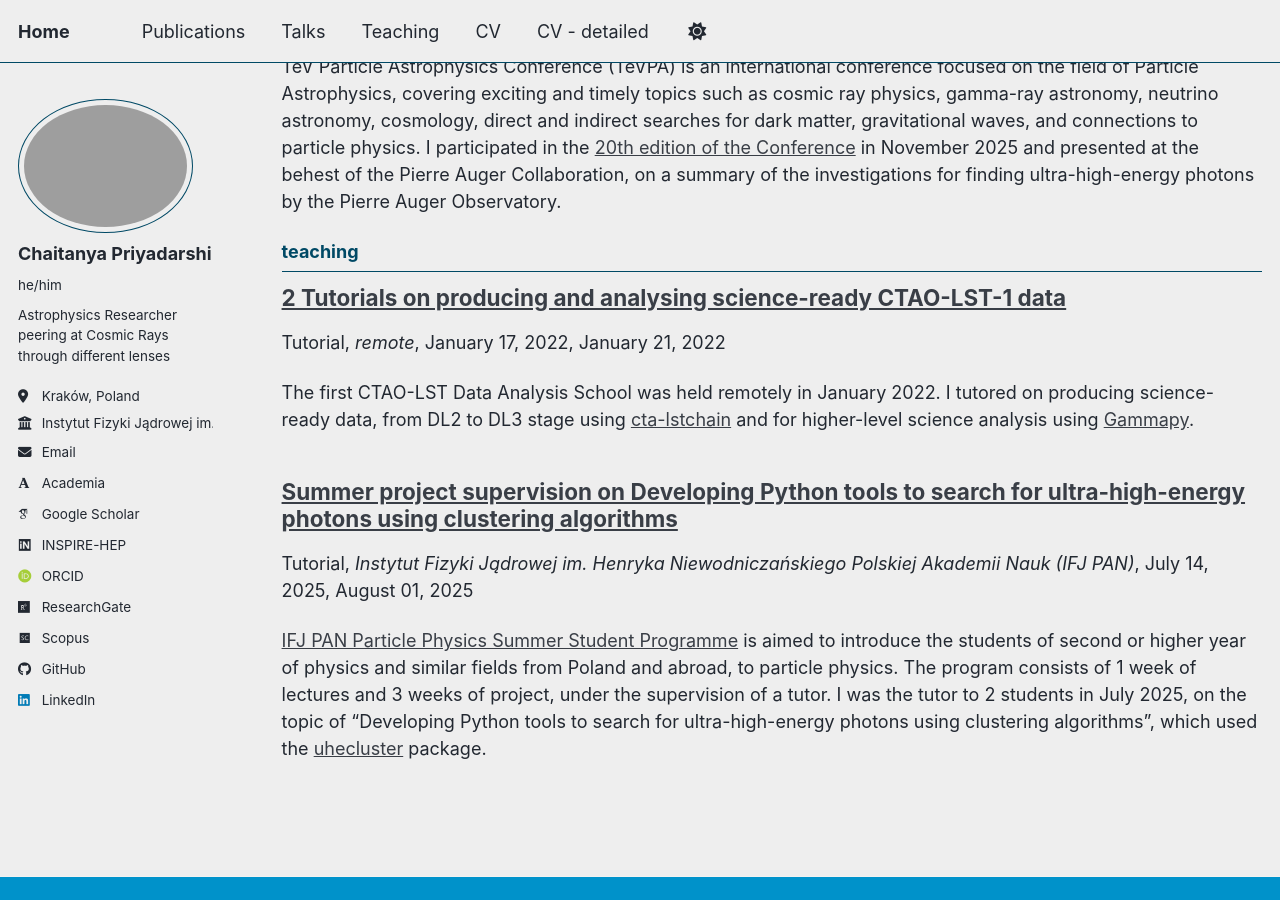
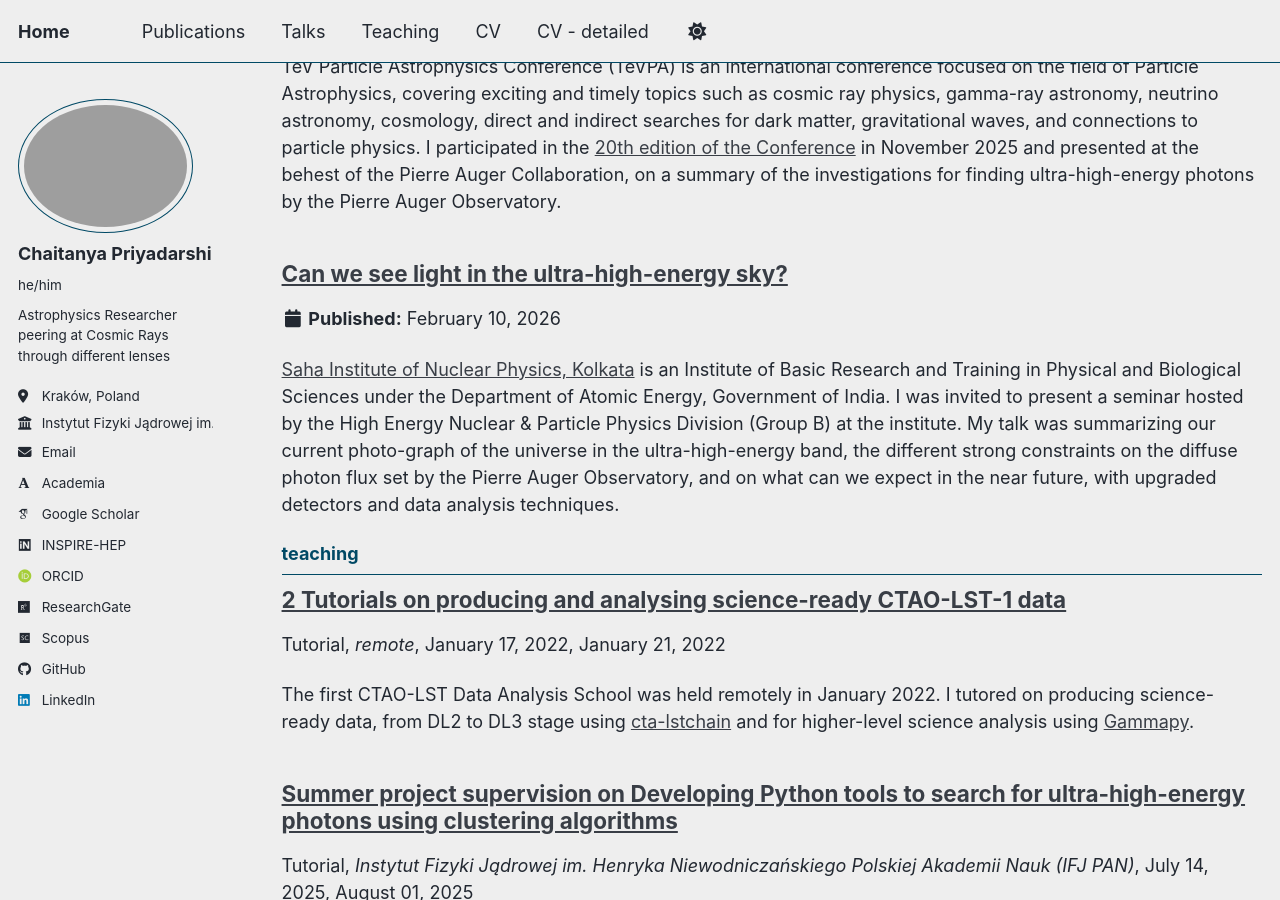
Before and after one commit to chaimain/chaimain.github.io, a Jekyll site: the page built from files/old/collection-archive.html, in a window 1280 px wide and 900 px high, scrolled down 2089 px. Built offline with Jekyll 4.4.1, drawn with Linux system fonts in a browser that asks for light colours; some web fonts are replaced; a script bundle is joined from its source files by our own code; library files that are not in the unit come from our copies.

Commit message:
Add SINP talk, update About page, and move unused pages to separate folder

```diff
--- /dev/null
+++ b/_talks/2026-02-10-sinp.md
@@ -0,0 +1,11 @@
+---
+title: "Can we see light in the ultra-high-energy sky?"
+collection: talks
+type: "Seminar talk"
+permalink: /talks/2026-02-10-sinp
+venue: "Saha Institute of Nuclear Physics"
+date: 2026-02-10
+location: "Kolkata, India"
+---
+
+[Saha Institute of Nuclear Physics, Kolkata](https://www.saha.ac.in/web/) is an Institute of Basic Research and Training in Physical and Biological Sciences under the Department of Atomic Energy, Government of India. I was invited to present a seminar hosted by the High Energy Nuclear & Particle Physics Division (Group B) at the institute. My talk was summarizing our current photo-graph of the universe in the ultra-high-energy band, the different strong constraints on the diffuse photon flux set by the Pierre Auger Observatory, and on what can we expect in the near future, with upgraded detectors and data analysis techniques.
```
Also changed, not shown: _pages/about.md (+2 -7 lines), files/old/archive-layout-with-content.md (renamed from _pages/archive-layout-with-content.md), files/old/category-archive.html (renamed from _pages/category-archive.html), files/old/collection-archive.html (renamed from _pages/collection-archive.html), files/old/markdown.md (renamed from _pages/markdown.md), files/old/non-menu-page.md (renamed from _pages/non-menu-page.md).
